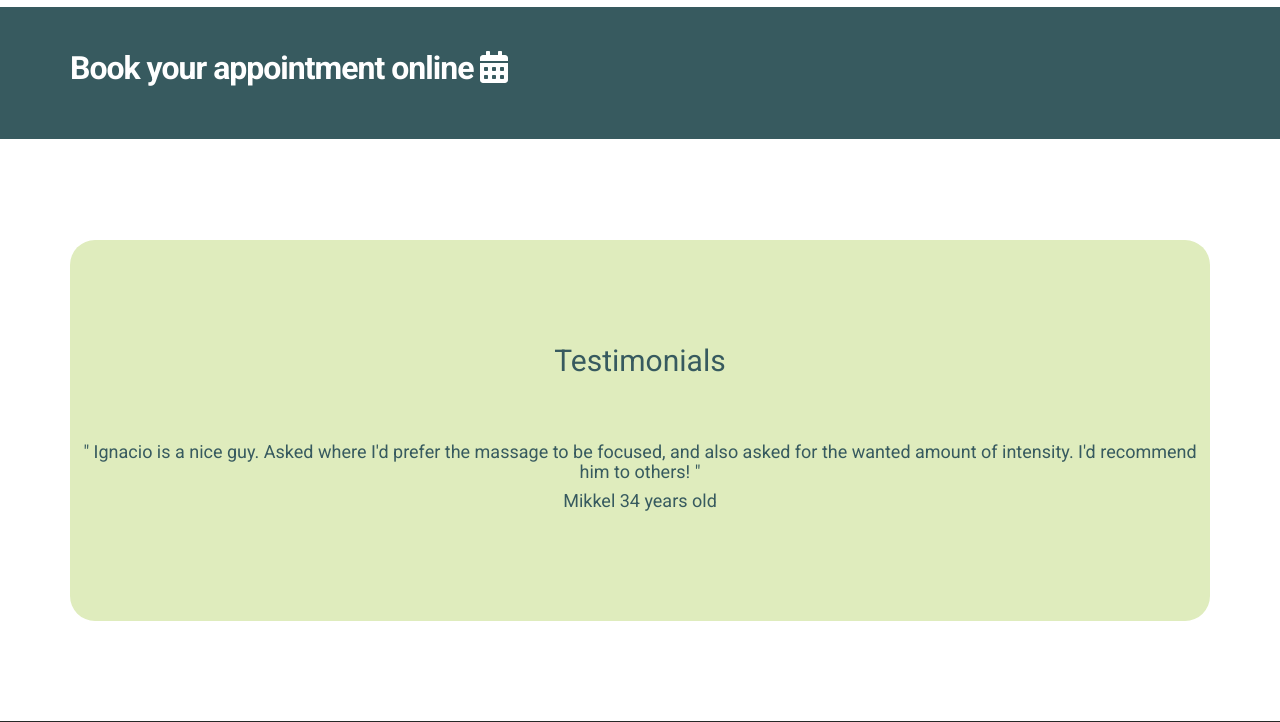
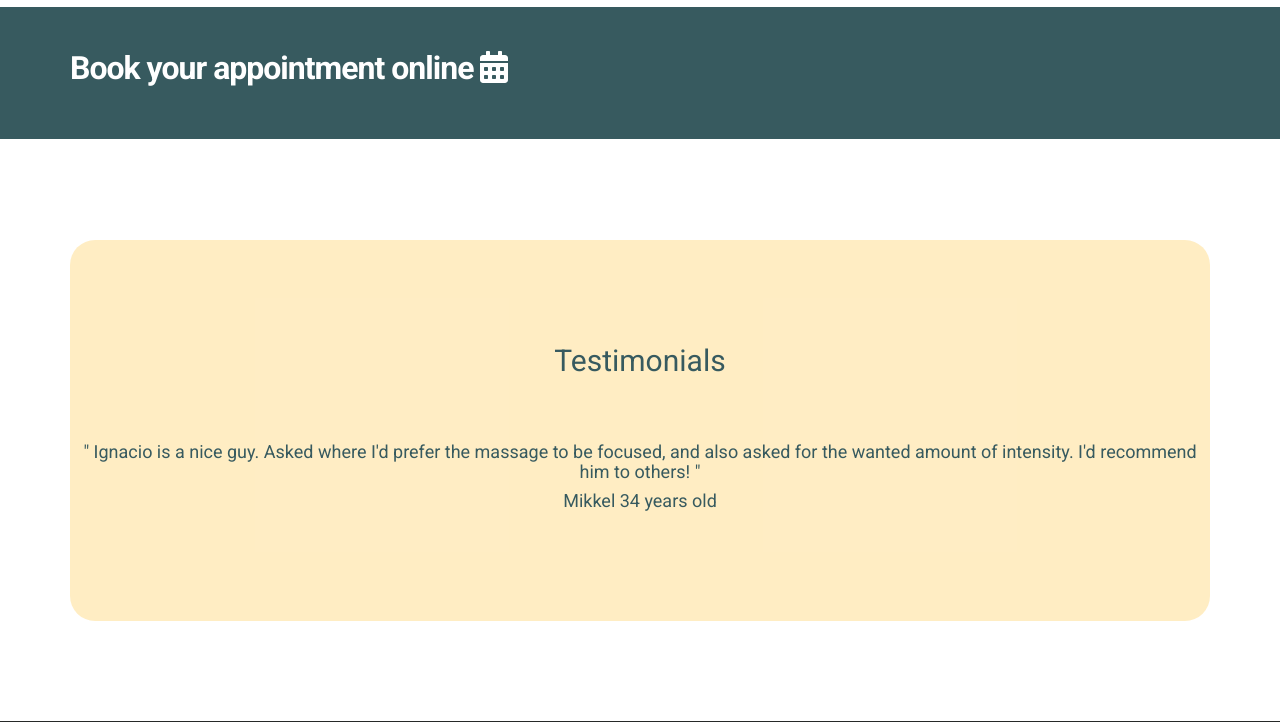
Before and after one commit to nachovidondo/Body, a Django app: page / in a window 1280 px wide. Shown: the part 1481-2203 px from the top of the page. Run offline with Django 3.2, Linux system fonts and the light colour scheme; data comes from the database, SQL or seed files in the repository; some libraries are stand-ins or nearby versions.

Commit message:
Python changes

```diff
--- a/Bodyworkz/MainApp/static/ap1/css/style.css
+++ b/Bodyworkz/MainApp/static/ap1/css/style.css
@@ -713,7 +713,7 @@ label {}
 }
 
 .bg-default {
-    background-color: rgb(223, 236, 189);
+    background-color: rgb(255 221 143 / 53%);
     border-radius: 25px;
 }
 
--- a/Bodyworkz/MainApp/templates/review.html
+++ b/Bodyworkz/MainApp/templates/review.html
@@ -48,6 +48,7 @@
 
         </div>
         <br>
+         <br>
 
 
 
--- a/Bodyworkz/static/ap1/css/style.css
+++ b/Bodyworkz/static/ap1/css/style.css
@@ -713,7 +713,8 @@ label {}
 }
 
 .bg-default {
-    background-color: rgb(223, 236, 189);
+    background-color: rgb(255 221 143 / 53%);
+    border-radius:20px;
 }
 
 .bg-white {
```
